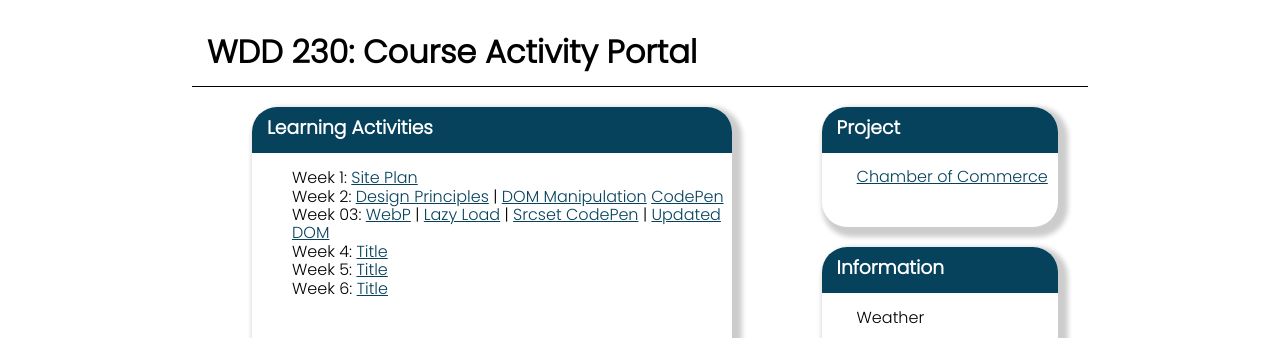
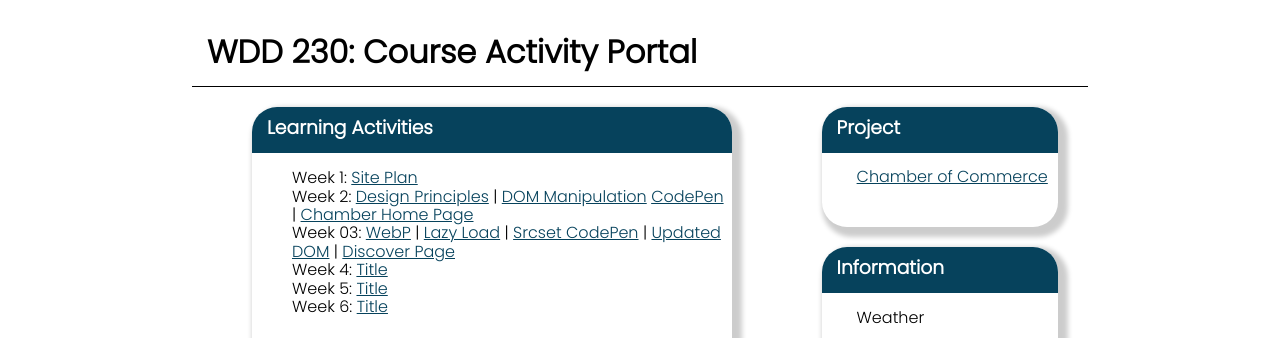
Before and after one commit to madihill07/wdd230, a plain HTML site: page index.html in a window 1280 px wide. Shown: the part 560-898 px from the top of the page. Drawn offline with Linux system fonts and the light colour scheme.

Commit message:
commit now

```diff
--- a/index.html
+++ b/index.html
@@ -45,8 +45,8 @@
                 <h3>Learning Activities</h3>
                 <ul>
                     <li>Week 1: <a href="week01/chamber-site-plan.html">Site Plan</a></li>
-                    <li>Week 2: <a href="week02/design.html">Design Principles</a> | <a href="week02/bom.html">DOM Manipulation</a> <a href="https://codepen.io/mhill07/pen/BaPZKqM">CodePen</a></li>
-                    <li>Week 03: <a href="week03/images/landscape.webp">WebP</a> | <a href="week03/lazyload.html">Lazy Load</a> | <a href="https://codepen.io/mhill07/pen/JjBMjRG">Srcset CodePen</a> | <a href="week03/bom.html">Updated DOM</a></li>
+                    <li>Week 2: <a href="week02/design.html">Design Principles</a> | <a href="week02/bom.html">DOM Manipulation</a> <a href="https://codepen.io/mhill07/pen/BaPZKqM">CodePen</a> | <a href="chamber/index.html">Chamber Home Page</a></li>
+                    <li>Week 03: <a href="week03/images/landscape.webp">WebP</a> | <a href="week03/lazyload.html">Lazy Load</a> | <a href="https://codepen.io/mhill07/pen/JjBMjRG">Srcset CodePen</a> | <a href="week03/bom.html">Updated DOM</a> | <a href="chamber/discover.html">Discover Page</a></li>
                     <li>Week 4: <a href="">Title</a></li>
                     <li>Week 5: <a href="">Title</a></li>
                     <li>Week 6: <a href="">Title</a></li>
```
